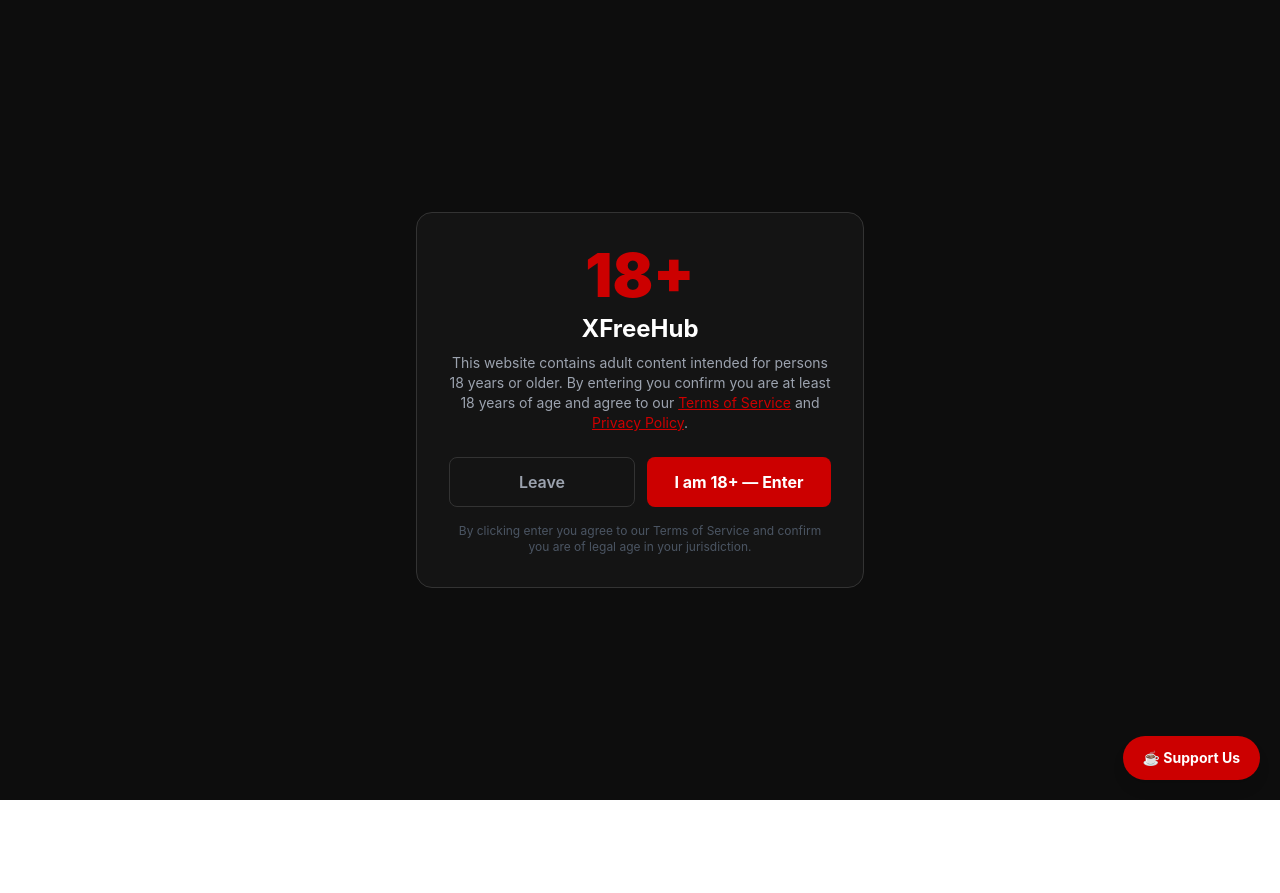
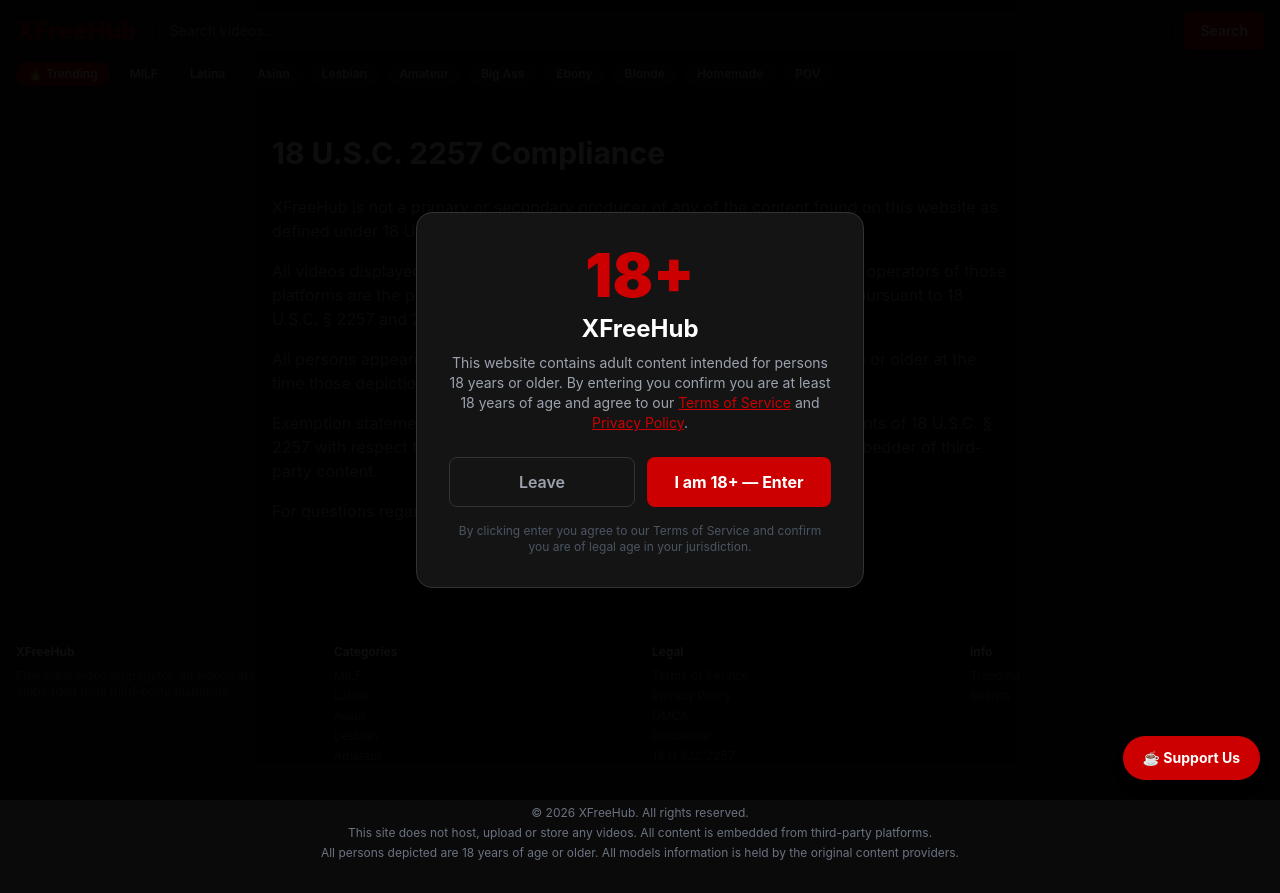
Before and after one commit to exploreofficialzz-star/survive, a Next.js app: page /2257 in a window 1280 px wide. Before the commit this address had no page. Before the commit the page ends 800 px from the top, so only its background shows below. Built offline with nearby package versions, Linux system fonts and the light colour scheme.

Commit message:
Add USC2257 compliance page

```diff
--- /dev/null
+++ b/src/pages/2257.jsx
@@ -0,0 +1,23 @@
+import Head from 'next/head';
+import Header from '../components/Header';
+import Footer from '../components/Footer';
+import { SITE_NAME, CONTACT_EMAIL } from '../lib/constants';
+export default function USC2257() {
+  return (
+    <>
+      <Head><title>18 U.S.C. 2257 — {SITE_NAME}</title></Head>
+      <Header />
+      <main className="max-w-3xl mx-auto px-4 py-10">
+        <h1 className="text-3xl font-bold text-white mb-6">18 U.S.C. 2257 Compliance</h1>
+        <div className="space-y-4 text-gray-400">
+          <p>{SITE_NAME} is not a primary or secondary producer of any of the content found on this website as defined under 18 U.S.C. § 2257.</p>
+          <p>All videos displayed on this site are embedded from third-party platforms. The operators of those platforms are the producers of said content and maintain all required records pursuant to 18 U.S.C. § 2257 and 28 C.F.R. 75.</p>
+          <p>All persons appearing in visual depictions on this website were 18 years of age or older at the time those depictions were created.</p>
+          <p>Exemption statement: {SITE_NAME} is exempt from the record-keeping requirements of 18 U.S.C. § 2257 with respect to all content as it functions solely as an aggregator and embedder of third-party content.</p>
+          <p>For questions regarding 2257 compliance, contact: <a href={`mailto:${CONTACT_EMAIL}`} className="text-[#cc0000]">{CONTACT_EMAIL}</a></p>
+        </div>
+      </main>
+      <Footer />
+    </>
+  );
+}
```
